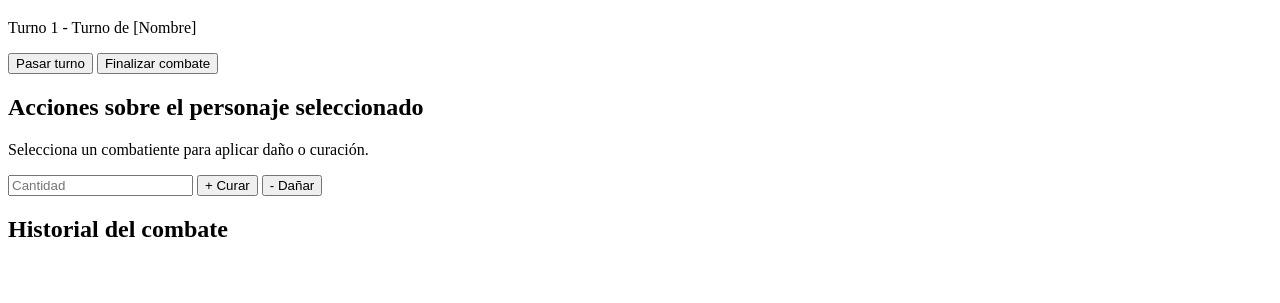
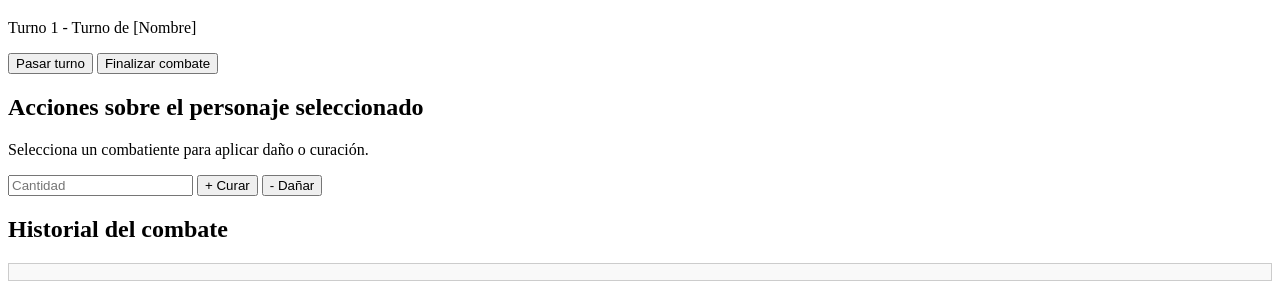
Before and after one commit to QSDCine/ccdnd, a plain HTML site: page combate.html in a window 1280 px wide. Shown: the part 61-364 px from the top of the page. Drawn offline with Linux system fonts and the light colour scheme.

Commit message:
Update combate.html

```diff
--- a/combate.html
+++ b/combate.html
@@ -30,7 +30,8 @@
 
     <section id="historial">
       <h2>Historial del combate</h2>
-      <div id="registro"></div>
+      <div id="registro" style="max-height: 200px; overflow-y: auto; border: 1px solid #ccc; padding: 0.5rem; background: #f9f9f9;"></div>
+
     </section>
   </main>
 
```
